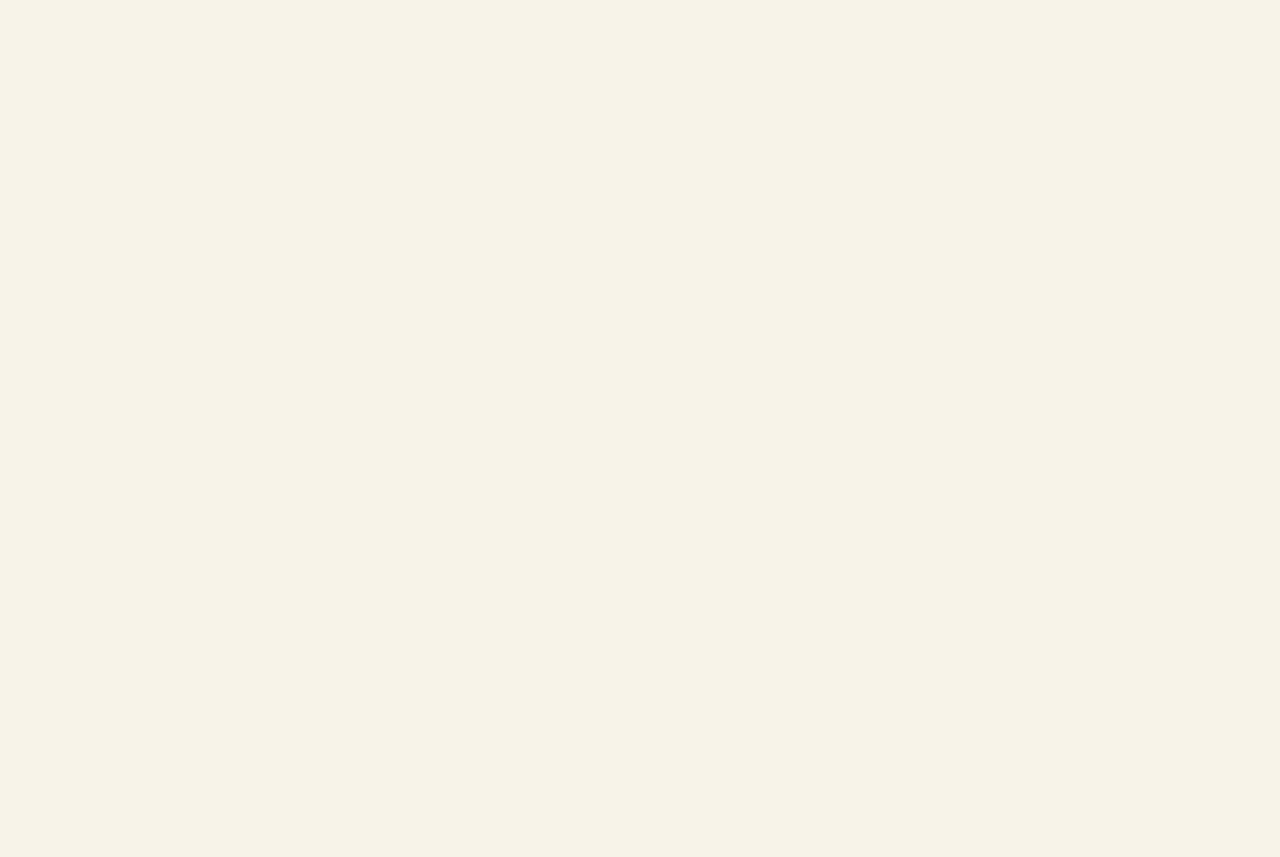
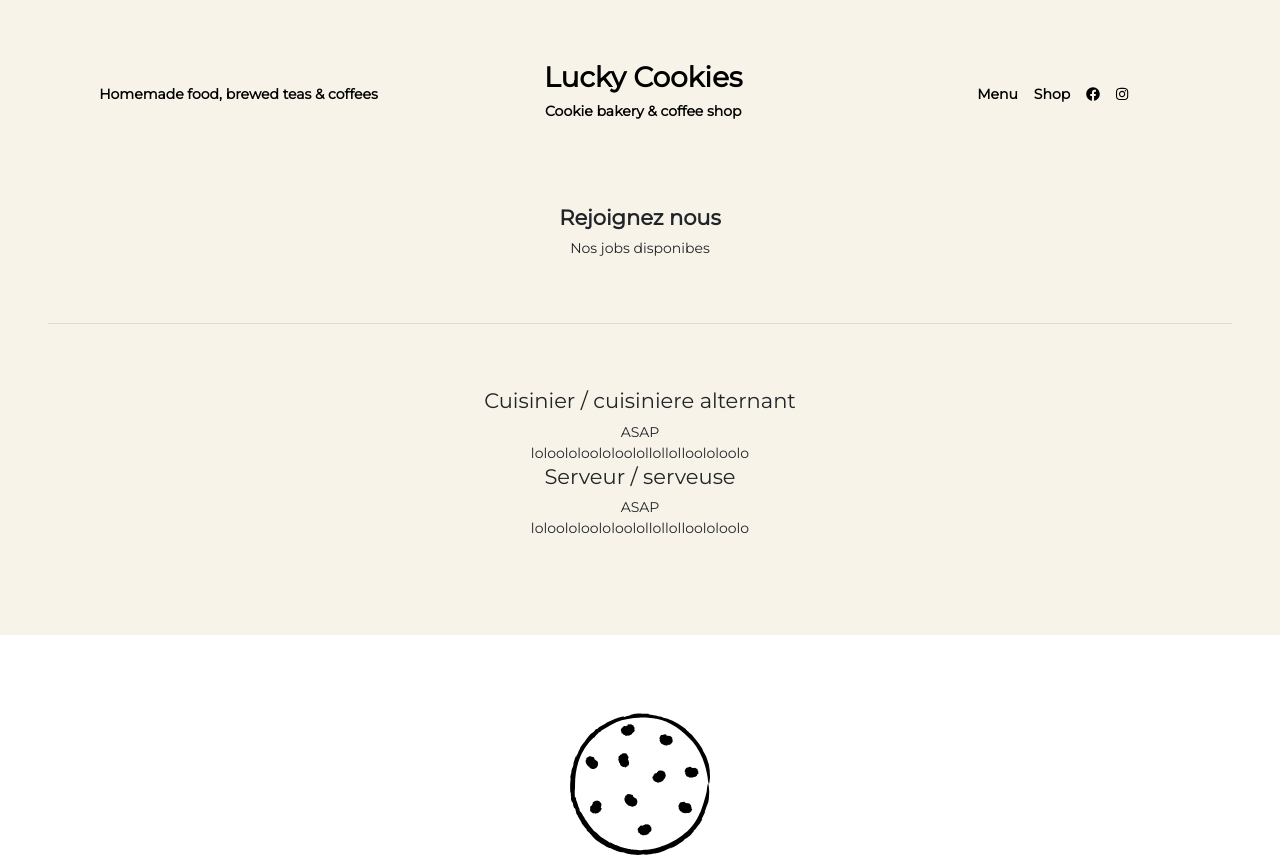
Before and after one commit to nicholas570/lucky-cookies, a React (Create React App) app: page /careers in a window 1280 px wide. Shown: the top 857 px of the page. Before the commit the page ends 800 px from the top, so only its background shows below. Built offline with nearby package versions, Linux system fonts and the light colour scheme; the HTML template or start-up script is replaced by a standard one.

Commit message:
mapping and displaying jobs

```diff
--- a/public/data.json
+++ b/public/data.json
@@ -141,6 +141,20 @@
       { "id": 5, "name": "Perrier", "price": 2 }
     ]
   },
+  "jobs": [
+    {
+      "id": 1,
+      "title": "Cuisinier / cuisiniere alternant",
+      "description": "loloololoololoolollollolloololoolo",
+      "starting": "ASAP"
+    },
+    {
+      "id": 2,
+      "title": "Serveur / serveuse",
+      "description": "loloololoololoolollollolloololoolo",
+      "starting": "ASAP"
+    }
+  ],
   "goods": [
     {
       "name": "Chocolat chip",
--- a/src/App.jsx
+++ b/src/App.jsx
@@ -23,6 +23,7 @@ function App() {
   const [mainCourses, setMainCourses] = useState([]);
   const [desserts, setDesserts] = useState([]);
   const [drinks, setDrinks] = useState([]);
+  const [jobs, setJobs] = useState([]);
 
   const fetchData = async () => {
     await axios
@@ -44,6 +45,7 @@ function App() {
         setMainCourses(res.data.menu.mainCourses);
         setDesserts(res.data.menu.desserts);
         setDrinks(res.data.menu.drinks);
+        setJobs(res.data.jobs);
       })
       .catch((err) => alert(err.message));
   };
@@ -71,6 +73,7 @@ function App() {
         mainCourses={mainCourses}
         desserts={desserts}
         drinks={drinks}
+        jobs={jobs}
       />
     </div>
   );
--- a/src/Routerz.jsx
+++ b/src/Routerz.jsx
@@ -5,6 +5,7 @@ import { BrowserRouter as Router, Switch, Route } from 'react-router-dom';
 import Home from './views/Home';
 import Shop from './views/Shop';
 import Menu from './views/Menu';
+import Careers from './views/Careers';
 
 function Routerz(props) {
   const {
@@ -24,6 +25,7 @@ function Routerz(props) {
     mainCourses,
     desserts,
     drinks,
+    jobs,
   } = props;
 
   return (
@@ -58,6 +60,9 @@ function Routerz(props) {
         <Route path="/shop">
           <Shop main={main} address={address} />
         </Route>
+        <Route path="/careers">
+          <Careers main={main} address={address} jobs={jobs} />
+        </Route>
       </Switch>
     </Router>
   );
@@ -80,6 +85,7 @@ Routerz.propTypes = {
   mainCourses: PropTypes.shape.isRequired,
   desserts: PropTypes.shape.isRequired,
   drinks: PropTypes.shape.isRequired,
+  jobs: PropTypes.shape.isRequired,
 };
 
 export default Routerz;
--- /dev/null
+++ b/src/components/careers/Job.jsx
@@ -0,0 +1,19 @@
+import React from 'react';
+import PropTypes from 'prop-types';
+
+function Job(props) {
+  const { job } = props;
+  return (
+    <>
+      <h4>{job.title}</h4>
+      <p>{job.starting}</p>
+      <p>{job.description}</p>
+    </>
+  );
+}
+
+Job.propTypes = {
+  job: PropTypes.shape.isRequired,
+};
+
+export default Job;
--- /dev/null
+++ b/src/containers/careers/Jobs.jsx
@@ -0,0 +1,39 @@
+import React from 'react';
+import PropTypes from 'prop-types';
+
+import { Container, Row, Col } from 'react-bootstrap';
+
+import Job from '../../components/careers/Job';
+
+function Jobs(props) {
+  const { jobs } = props;
+
+  return (
+    <Container fluid className="p-5">
+      <Row>
+        <Col className="mb-5">
+          <h4 className="font-weight-bold">Rejoignez nous</h4>
+          <p>Nos jobs disponibes</p>
+        </Col>
+      </Row>
+      <Row>
+        <Col className="mb-5">
+          <hr />
+        </Col>
+      </Row>
+      <Row>
+        <Col className="mb-5">
+          {jobs.map((job) => {
+            return <Job key={job.id} job={job} />;
+          })}
+        </Col>
+      </Row>
+    </Container>
+  );
+}
+
+Jobs.propTypes = {
+  jobs: PropTypes.shape.isRequired,
+};
+
+export default Jobs;
--- /dev/null
+++ b/src/views/Careers.jsx
@@ -0,0 +1,25 @@
+import React from 'react';
+import PropTypes from 'prop-types';
+
+import Navbar from '../containers/general/Navbar';
+import Footer from '../containers/general/Footer';
+import Jobs from '../containers/careers/Jobs';
+
+function Careers(props) {
+  const { main, address, jobs } = props;
+  return (
+    <>
+      <Navbar main={main} />
+      <Jobs jobs={jobs} />
+      <Footer main={main} address={address} />
+    </>
+  );
+}
+
+Careers.propTypes = {
+  main: PropTypes.shape.isRequired,
+  address: PropTypes.shape.isRequired,
+  jobs: PropTypes.shape.isRequired,
+};
+
+export default Careers;
```
